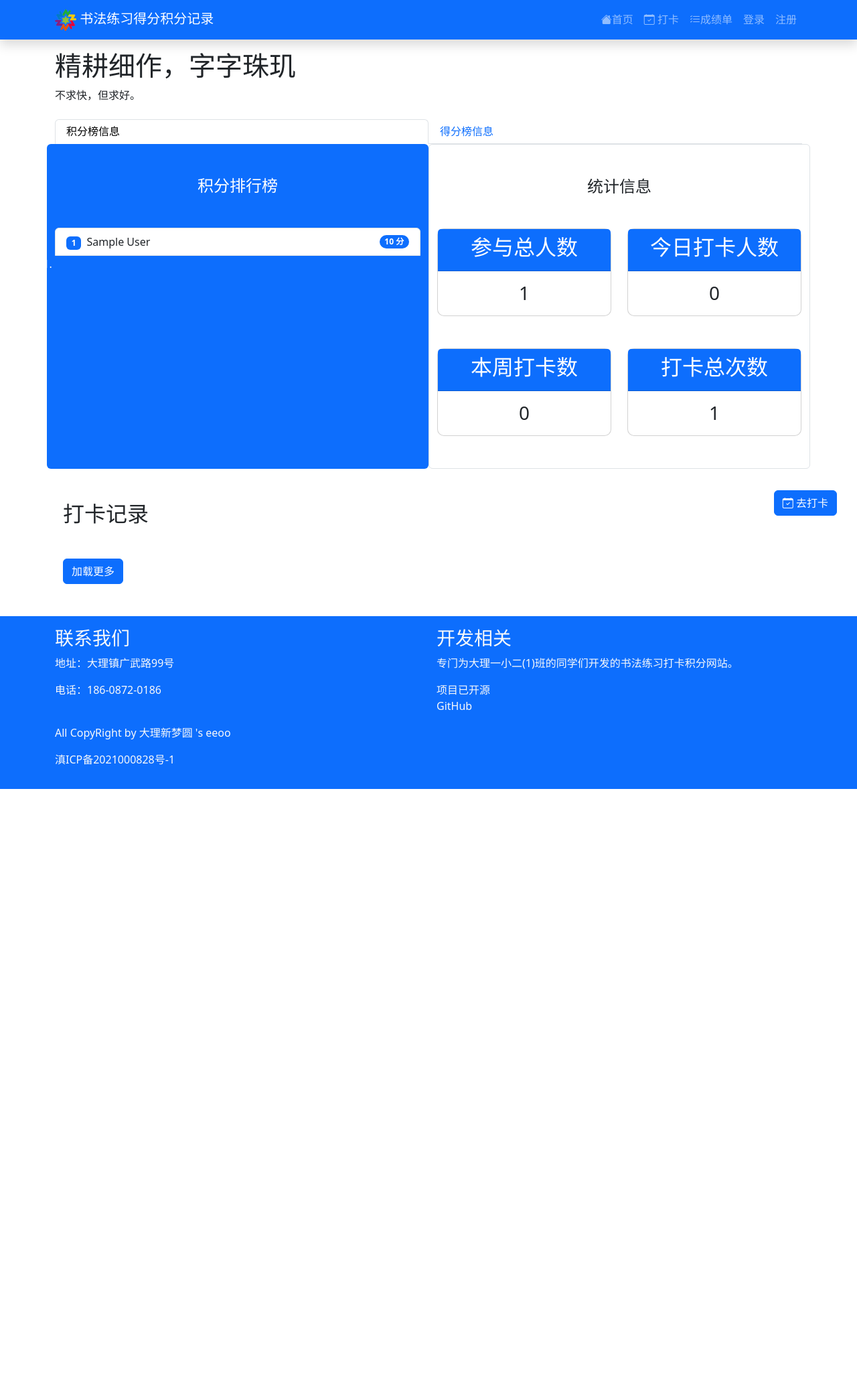
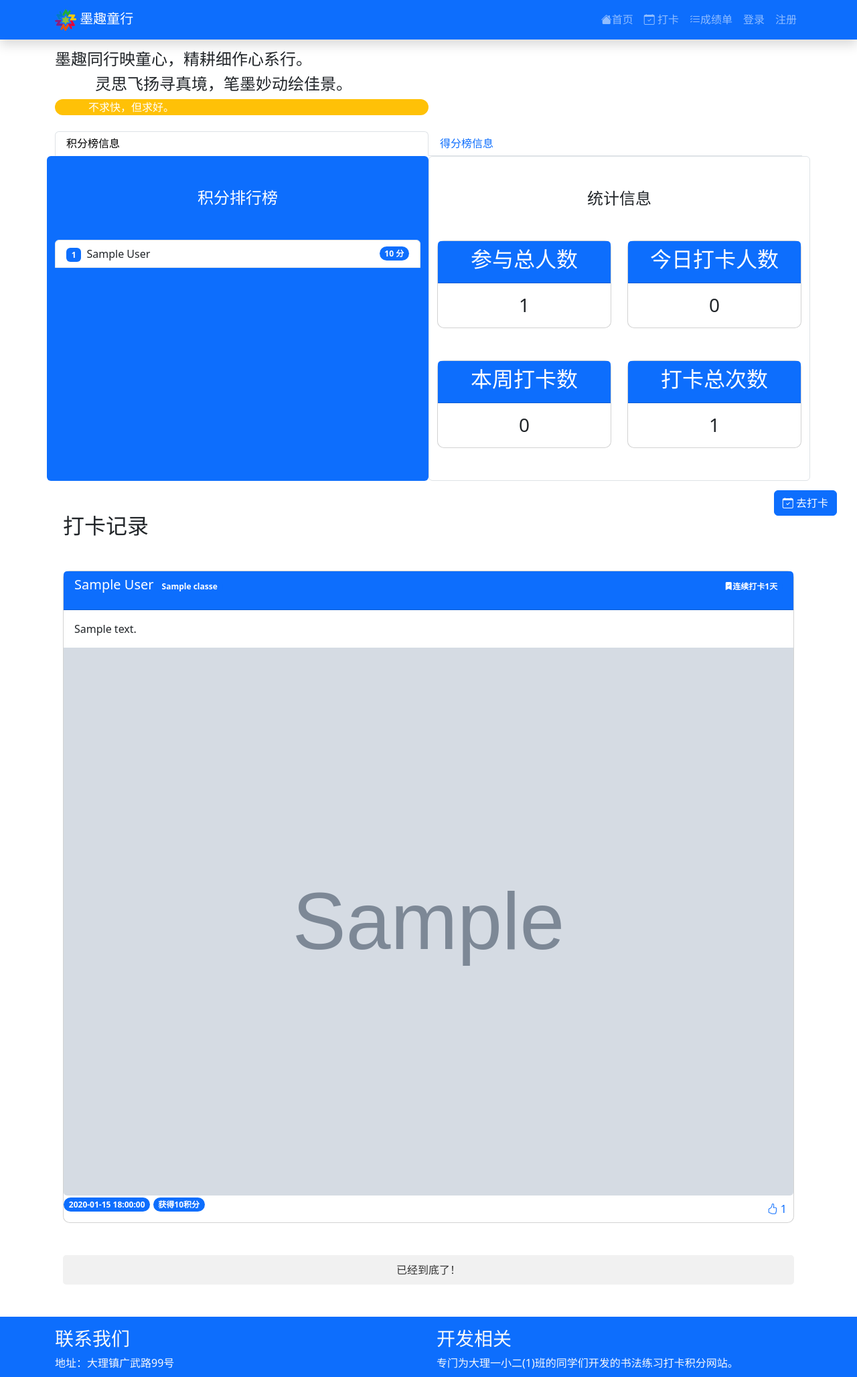
Before and after one commit to Myeeoo/Student_Calligraphy_practice, a Django app: page / in a window 1280 px wide. Shown: the top 2056 px of the page at 67% size. Before the commit the page ends 1178 px from the top, so only its background shows below. Run offline with Django 4.2, Linux system fonts and the light colour scheme; tables that the repository leaves empty hold one stand-in row (values such as "Sample post"); grey boxes marked "Sample" are stand-in pictures; some libraries are stand-ins or nearby versions.

Commit message:
更名为 墨趣童行

```diff
--- a/myapp/templates/base.html
+++ b/myapp/templates/base.html
@@ -28,7 +28,12 @@
     <link href="{% static 'css/bootstrap.min.css' %}" rel="stylesheet">
 
     <style>
-
+          .gradient-text {
+              background: linear-gradient(45deg, red, orange, yellow, green, cyan, blue, purple);
+              -webkit-text-fill-color: transparent;
+              background-clip: text;
+              -webkit-text-fill-color: transparent;
+            }
         body {padding-top: 50px;}
         nav {
             position: fixed;
@@ -72,7 +77,7 @@
 
         </style>
 
-    <title>练字打卡-NewDream</title>
+    <title>墨趣童行</title>
     <script>
       function showPopup(message) {
         var popup = $("#popup");
@@ -94,7 +99,7 @@
         <div class="container">
         <a class="navbar-brand" href="/">
           <img src="/static/favicon.ico" alt="网站图标">
-          书法练习得分积分记录</a>
+          墨趣童行</a>
         <button class="navbar-toggler" type="button" data-toggle="collapse" data-target="#navbarNav" aria-controls="navbarNav" aria-expanded="false" aria-label="Toggle navigation">
                     </button>
 
@@ -210,8 +215,10 @@
 
     <div class="container mt-4">
         <!-- 内容区域 -->
-        <h1>精耕细作，字字珠玑</h1>
-        <p>不求快，但求好。 </p>
+        <h4 >墨趣同行映童心，精耕细作心系行。</h4>
+        <h4 style="padding-left: 60px;">灵思飞扬寻真境，笔墨妙动绘佳景。</h4>
+
+          <p class="bg-warning rounded-pill text-white" style="padding-left: 50px; width: 50%;">不求快，但求好。</p>
 
           {% if messages %}
             <ul class="messages">
@@ -224,7 +231,6 @@
 
 
         <div class="container mt-4">
-
             {% block content %}
             {% endblock %}
         </div>
--- a/myapp/templates/dashboard.html
+++ b/myapp/templates/dashboard.html
@@ -77,7 +77,7 @@
                     <span class="badge bg-primary rounded-pill">{{ student.total_score }} 分</span>
                   </li>
                 {% endfor %}
-                <li class="align-items-center "></li>
+                <li class="align-items-center list-unstyled" style="height: 30px;"></li>
               </ol>
             </div>
 
@@ -140,7 +140,7 @@
                     <span class="badge bg-primary rounded-pill">{{ student.total_score }} 分</span>
                   </li>
                 {% endfor %}
-                <li ></li>
+                <li class="align-items-center list-unstyled" style="height: 30px;"></li>
               </ol>
             </div>
 
@@ -376,10 +376,10 @@
       <div class="card-body">
         <p class="card-text">${checkinData.checkin_text}</p>
       </div>
-      ${checkinData.checkin_image_url ? `<img class="card-img-bottom" src="${checkinData.checkin_image_url}" alt="${checkinData.checkin_text}">` : ''}
+      ${checkinData.checkin_image_url ? `<img class="card-img-bottom" src="${checkinData.checkin_image_url}" alt="${checkinData.checkin_text}" onclick="loadFullImage('" + ${checkinData.checkin_image_url} + "')">` : ''}
       <div class="modal-header">
         <div>
-          <p class="badge bg-primary rounded-pill">${time_since_checkin(checkinData.checkin_date)}</p>
+          <p class="badge bg-primary rounded-pill">${checkinData.checkin_date}</p>
           <p class="badge bg-primary rounded-pill">获得${checkinData.score}积分</p>
         </div>
         <div style="margin-right: 10px;">
--- a/myapp/templatetags/custom_filters.py
+++ b/myapp/templatetags/custom_filters.py
@@ -19,4 +19,4 @@
     elif time_since < timedelta(days=1):
         return str(int(time_since.seconds / 3600)) + "小时前"
     else:
-        return checkin_datetime.strftime("%Y-%m-%d")
+        return checkin_datetime.strftime("%Y-%m-%d %H:%M:%S")
--- a/myapp/views.py
+++ b/myapp/views.py
@@ -98,7 +98,7 @@
             'id':checkin.id,
             'name': checkin.student.name,
             'class': checkin.student.Classes.name,
-            'checkin_date': checkin_date.strftime('%Y-%m-%d %H:%M:%S'),
+            'checkin_date': time_since_checkin(checkin_date.strftime('%Y-%m-%d %H:%M:%S')),
             'checkin_text': checkin.checkin_text,
             'checkin_image_url': checkin.checkin_image.url if checkin.checkin_image else '',
             'score':checkin.score,
```
